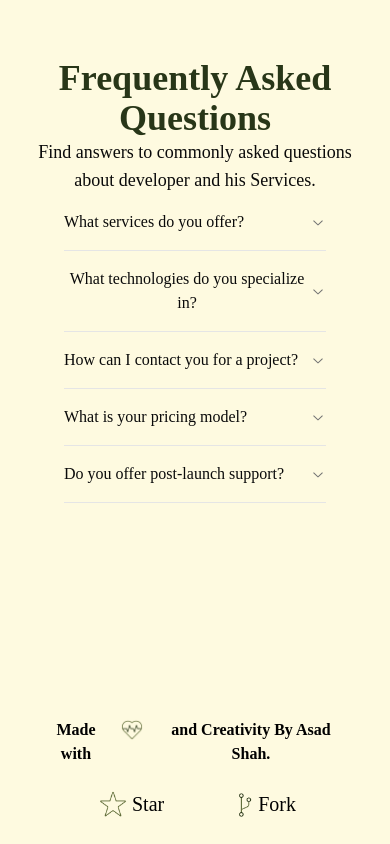
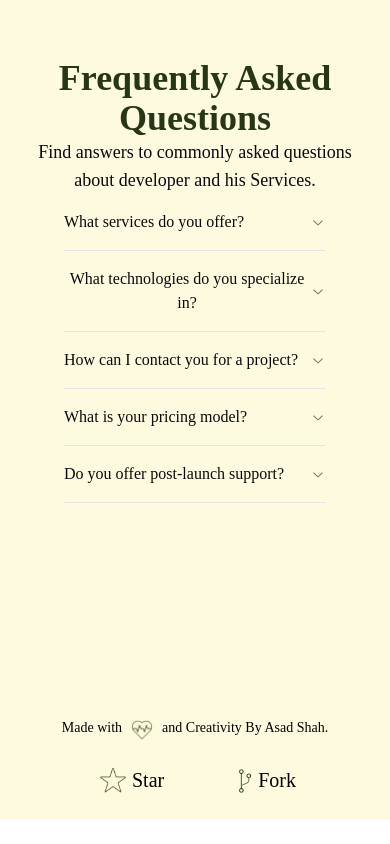
Before and after one commit to iamasadshah/iamasadshah-ibnerafi, a Next.js app: page / in a window 390 px wide. Shown: the part 5345-6189 px from the top of the page. After the commit the page ends 6165 px from the top, so only its background shows below. Built offline with nearby package versions, Linux system fonts and the light colour scheme.

Commit message:
Footer responsiveness set

```diff
--- a/src/app/components/Footer.tsx
+++ b/src/app/components/Footer.tsx
@@ -8,7 +8,7 @@ const Footer = () => {
     <footer className="flex flex-col space-y-6 lg:flex-row items-center justify-between bg-primary2 text-white py-6 px-10 -mt-2 z-10 lg:space-y-0">
       {/* Pages Links */}
       <div>
-        <p className="text-black text-center font-semibold flex text-base md:text-lg">
+        <p className="text-black text-center flex text-sm md:text-lg md:font-semibold">
           Made with
           <Image
             src={"/heart.gif"}
```
